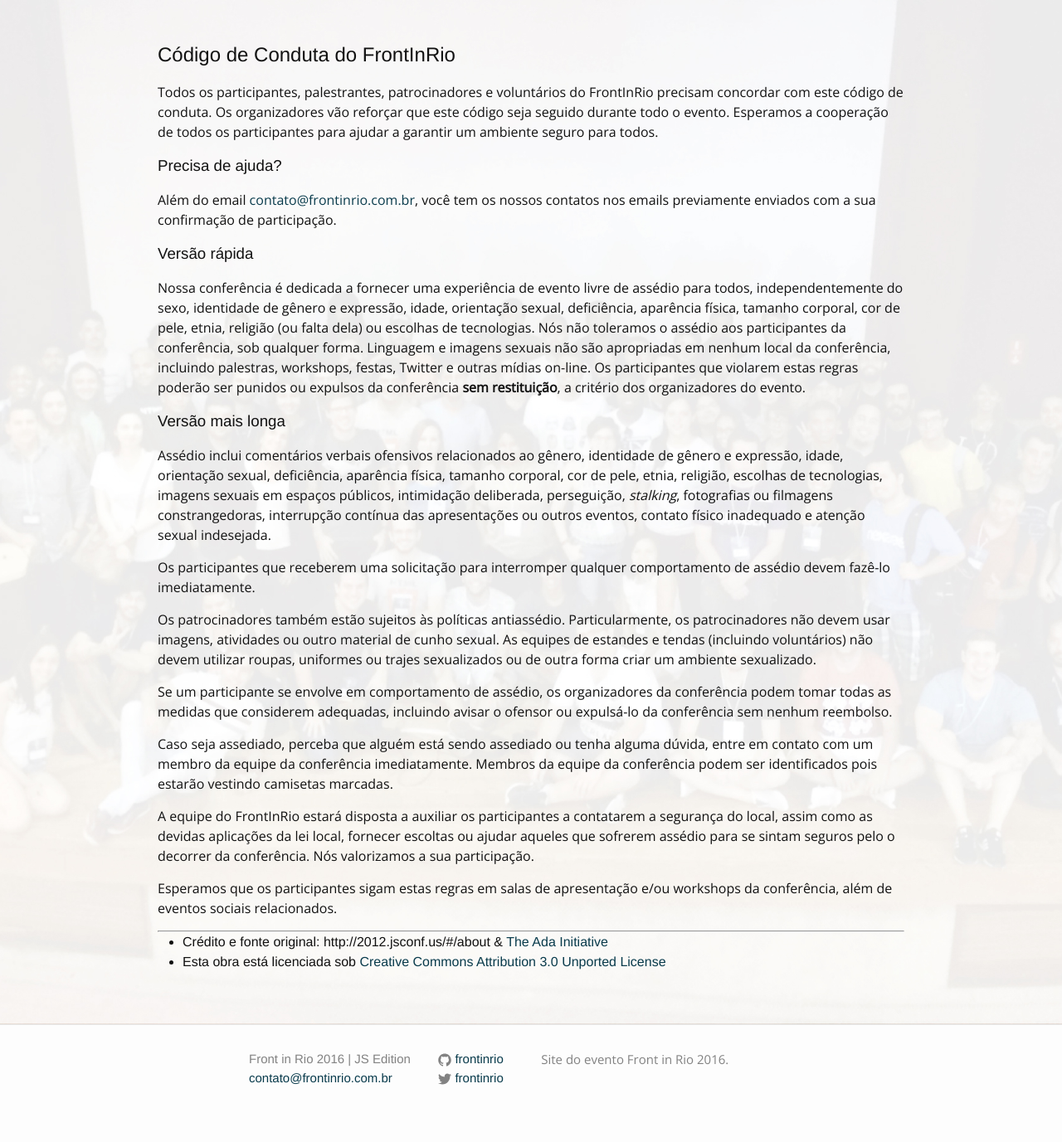
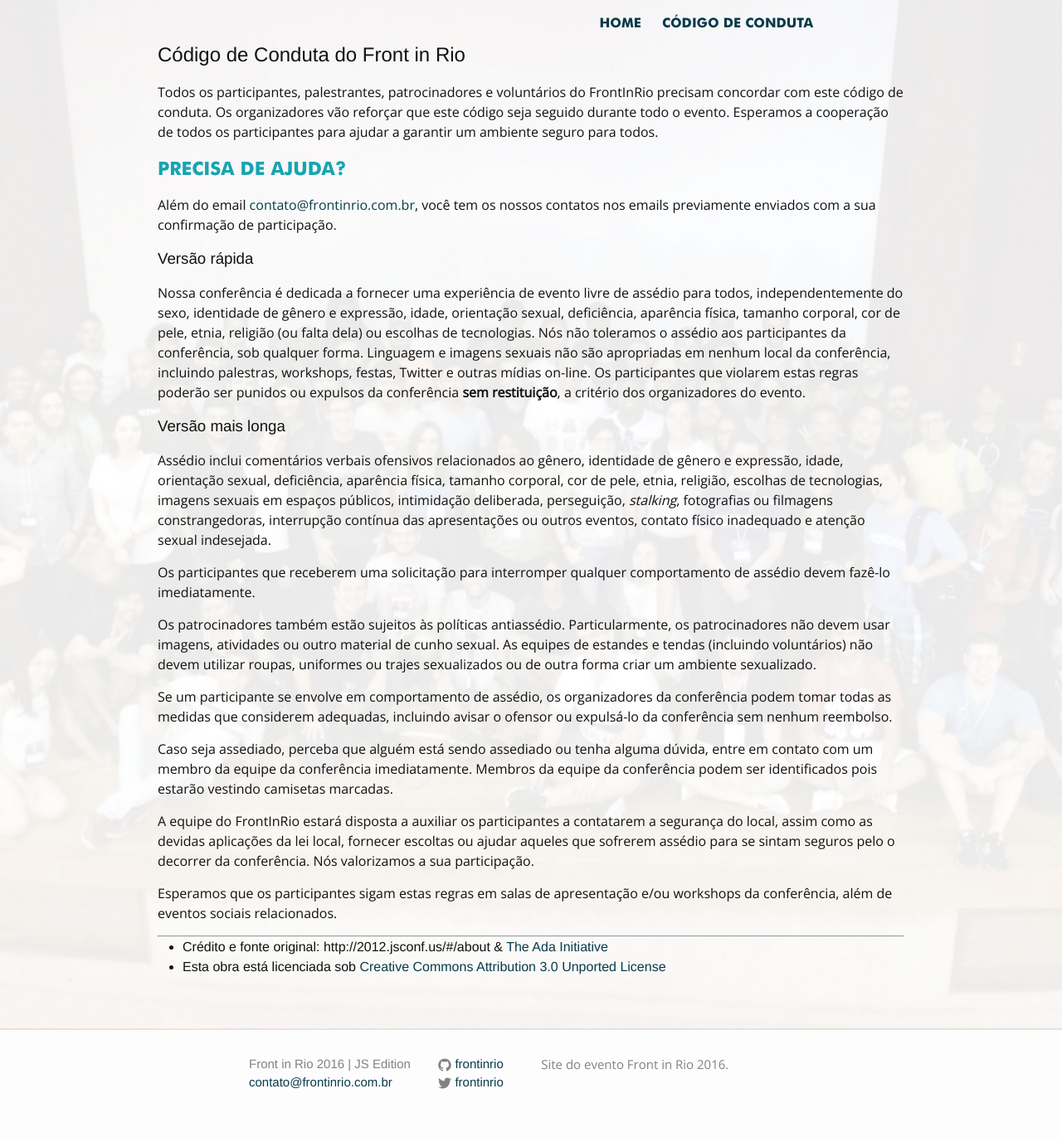
Before and after one commit to frontinrio/2016, a Jekyll site: the page built from conduta.md, in a window 1280 px wide. Shown: the whole page at 83% size. Built offline with Jekyll 4.4.1, drawn with Linux system fonts in a browser that asks for light colours.

Commit message:
add coc and eventick button

```diff
--- a/_includes/header.html
+++ b/_includes/header.html
@@ -1,6 +1,6 @@
 <header class="site-header">
   <div class="wrapper">
-    <!-- <nav class="site-nav">
+    <nav class="site-nav">
       <a href="#" class="menu-icon">
         <svg viewBox="0 0 18 15">
           <path fill="#424242" d="M18,1.484c0,0.82-0.665,1.484-1.484,1.484H1.484C0.665,2.969,0,2.304,0,1.484l0,0C0,0.665,0.665,0,1.484,0 h15.031C17.335,0,18,0.665,18,1.484L18,1.484z"/>
@@ -10,16 +10,13 @@
       </a>
 
       <div class="trigger">
-        <a class="page-link" href="/">Home</a>
-        <a class="page-link" href="#timeline">Horários</a>
-        <a class="page-link" href="#schedule">Palestrantes</a>
-        <a class="page-link" href="#location">Local</a>
+      <a class="page-link" href="/">Home</a>
         {% for my_page in site.pages %}
           {% if my_page.title %}
             <a class="page-link" href="{{ my_page.url | prepend: site.baseurl }}">{{ my_page.title }}</a>
           {% endif %}
         {% endfor %}
       </div>
-    </nav> -->
+    </nav>
   </div>
 </header>
--- a/conduta.md
+++ b/conduta.md
@@ -3,7 +3,7 @@ title: Código de Conduta
 layout: page
 ---
 
-## Código de Conduta do FrontInRio
+## Código de Conduta do Front in Rio
 
 Todos os participantes, palestrantes, patrocinadores e voluntários do FrontInRio precisam concordar com este código de conduta. Os organizadores vão reforçar que este código seja seguido durante todo o evento. Esperamos a cooperação de todos os participantes para ajudar a garantir um ambiente seguro para todos.
 
--- a/css/main.scss
+++ b/css/main.scss
@@ -274,6 +274,20 @@ a.btn {
 	}
 }
 
+
+#cdigo-de-conduta-do-front-in-rio {
+	font-family: "FuturaBT Bold", sans-serif;
+	text-transform: uppercase;
+	font-size: 2em;
+	color: $brand-color-2;
+}
+
+#precisa-de-ajuda, #verso-rpida, #verso-mais-longa {
+	font-family: "FuturaBT Bold", sans-serif;
+	text-transform: uppercase;
+	font-size: 1.4em;
+	color: $brand-color-3;
+}
 @media (min-width: 500px) {
 	h1 {
 		img {
--- a/index.html
+++ b/index.html
@@ -14,7 +14,8 @@ layout: main
             <h3 class="event-location">EM BREVE MAIS INFORMAÇÕES!</h2>
         </div>
         <div class="cta-btns">
-            <a href="http://goo.gl/forms/MnYsHoNrY8" target="_blank" class="btn flex">Quero Palestrar!</a>
+            <a href="http://goo.gl/forms/MnYsHoNrY8" target="_blank" class="btn btn-outline flex">Quero Palestrar!</a>
+            <a href="http://www.eventick.com.br/fir-2016-js" target="_blank" class="btn flex">COMPRAR INGRESSO</a>
         </div>
     </div>
 </section>
```
